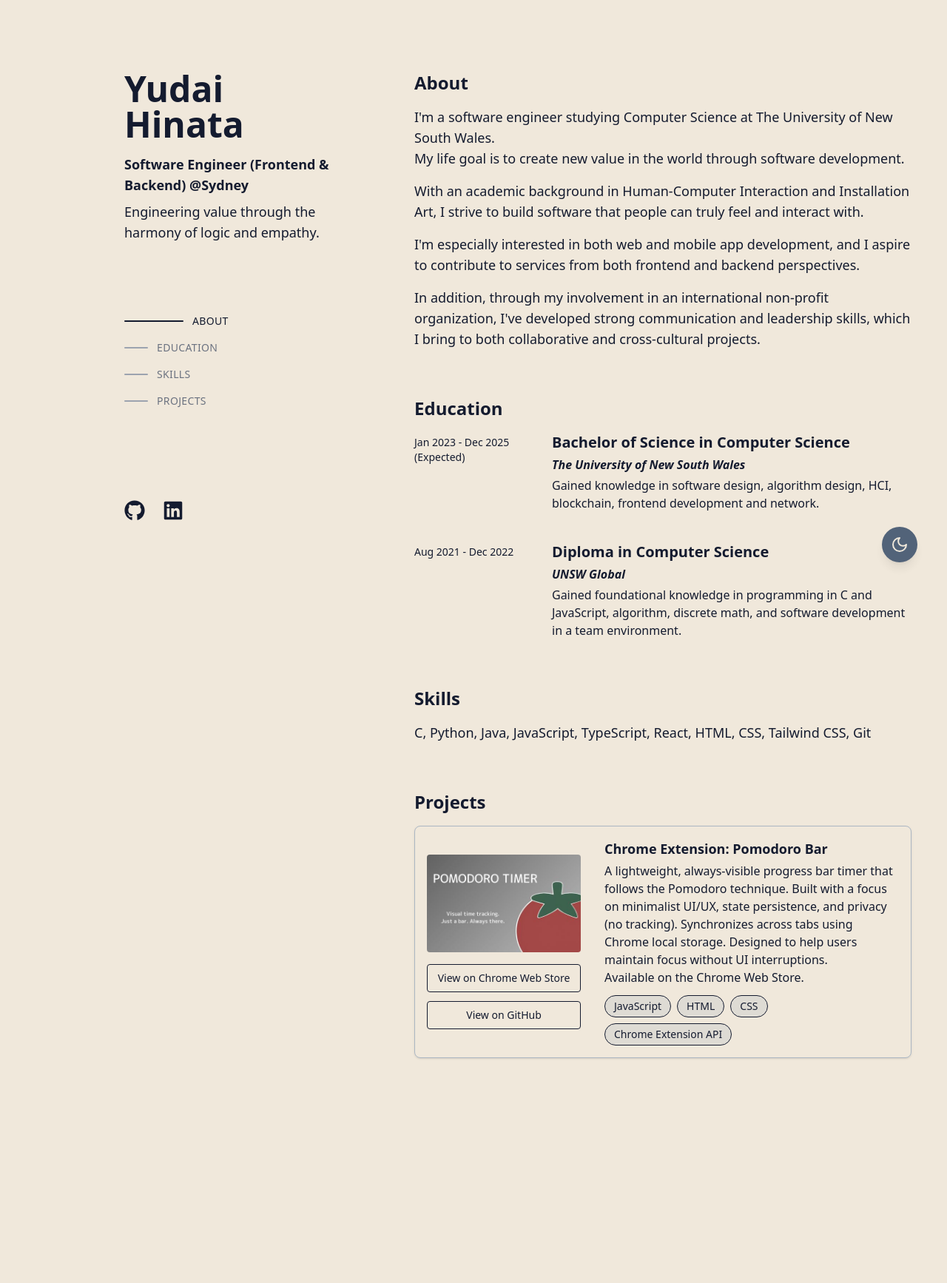
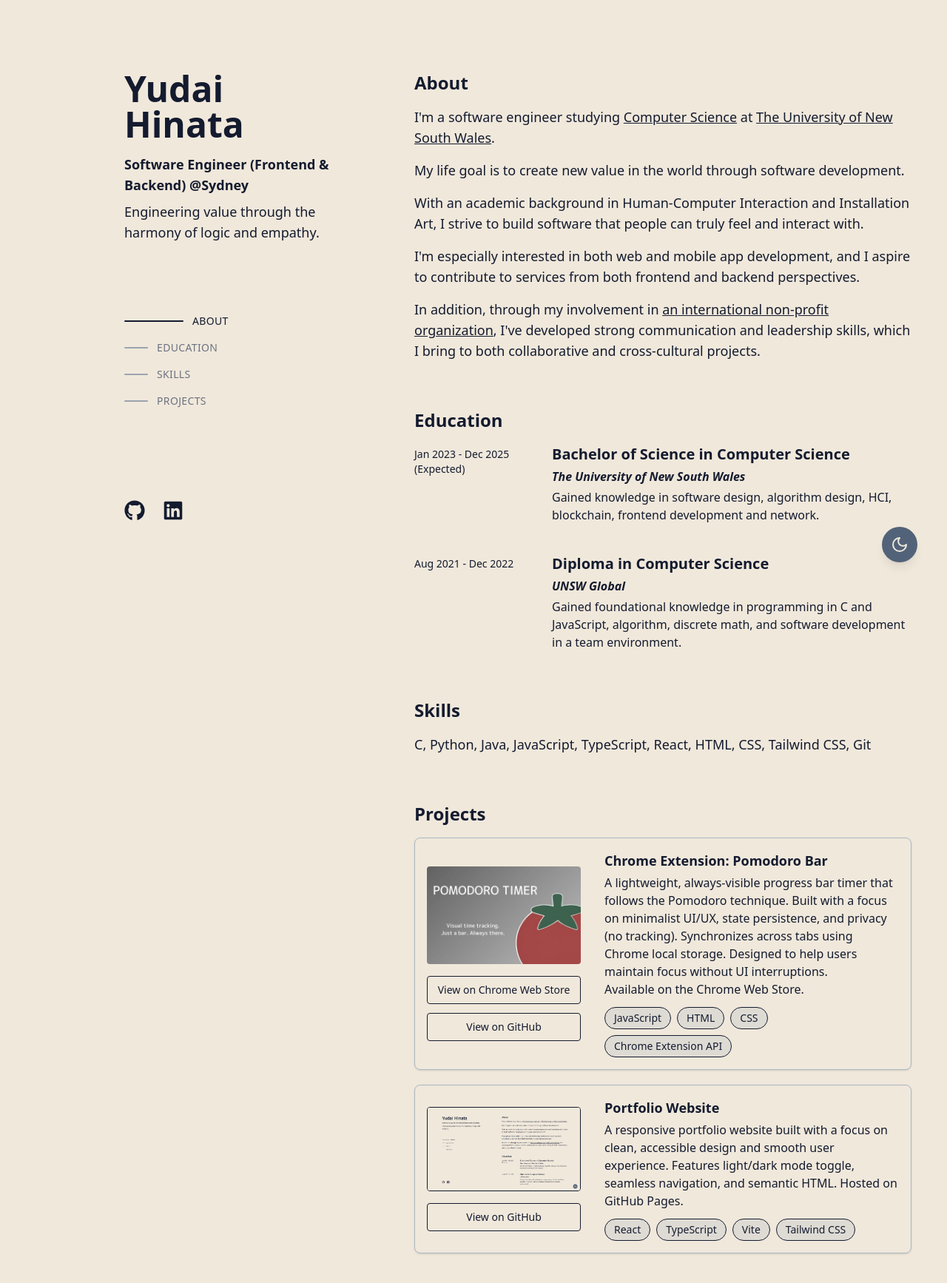
Before and after one commit to udai-h/my-portfolio, a React (Vite) app: page / in a window 1280 px wide. Shown: the top 1734 px of the page at 74% size. Before the commit the page ends 1494 px from the top, so only its background shows below. Built offline with nearby package versions, Linux system fonts and the light colour scheme.

Commit message:
add project and links

```diff
--- a/src/components/About.tsx
+++ b/src/components/About.tsx
@@ -5,9 +5,26 @@ export default function About() {
       className="max-w-3xl mx-auto px-6 xl:pt-24 text-left xl:text-lg text-base"
     >
       <h2 className="xl:text-2xl text-xl font-bold mb-4">About</h2>
-      <p className="text-navy dark:text-beige">
-        I'm a software engineer studying Computer Science at The University of
-        New South Wales.
+      <p className="text-navy dark:text-beige mb-4">
+        I'm a software engineer studying{" "}
+        <a
+          href="https://www.unsw.edu.au/study/undergraduate/bachelor-of-computer-science"
+          target="_blank"
+          rel="noopener noreferrer"
+          className="underline text-navy dark:text-beige"
+        >
+          Computer Science
+        </a>{" "}
+        at{" "}
+        <a
+          href="https://www.unsw.edu.au/"
+          target="_blank"
+          rel="noopener noreferrer"
+          className="underline text-navy dark:text-beige"
+        >
+          The University of New South Wales
+        </a>
+        .
       </p>
       <p className="text-navy dark:text-beige mb-4">
         My life goal is to create new value in the world through software
@@ -24,9 +41,17 @@ export default function About() {
         perspectives.
       </p>
       <p className="text-navy dark:text-beige">
-        In addition, through my involvement in an international non-profit
-        organization, I've developed strong communication and leadership skills,
-        which I bring to both collaborative and cross-cultural projects.
+        In addition, through my involvement in{" "}
+        <a
+          href="https://byebyeplasticbags.org/"
+          target="_blank"
+          rel="noopener noreferrer"
+          className="underline text-navy dark:text-beige"
+        >
+          an international non-profit organization
+        </a>
+        , I've developed strong communication and leadership skills, which I
+        bring to both collaborative and cross-cultural projects.
       </p>
     </section>
   );
--- a/src/components/Projects.tsx
+++ b/src/components/Projects.tsx
@@ -1,4 +1,5 @@
 import pomodoro from "../assets/pomodoro.jpg";
+import portfolio from "../assets/portfolio.png";
 
 export default function Projects() {
   return (
@@ -71,6 +72,58 @@ export default function Projects() {
           </div>
         </div>
       </div>
+
+      <div className="flex flex-col sm:flex-row items-center gap-8 mt-5">
+        <div className="flex flex-col sm:flex-row items-center gap-2 sm:gap-8 p-4 w-full border shadow border-[#486ea0] border-opacity-40 rounded-lg  transition-transform duration-300 overflow-hidden text-inherit group relative">
+          <div className="absolute inset-0 bg-[#486ea0]/5 opacity-0 group-hover:opacity-100 transition-opacity duration-300 z-10 pointer-events-none"></div>
+
+          <h3 className="text-lg font-semibold text-left block sm:hidden z-20">
+            Portfolio Website
+          </h3>
+
+          <div className="relative z-20 w-2/3 sm:w-1/3 flex flex-col items-center">
+            <img
+              src={portfolio}
+              alt="portfolio pic"
+              className="w-full h-auto rounded border border-navy dark:border-beige"
+            />
+
+            <div className="flex flex-wrap justify-center gap-3 mt-4">
+              <a
+                href="https://github.com/udai-h/my-portfolio/tree/main"
+                target="_blank"
+                rel="noopener noreferrer"
+                className="inline-block w-52 text-center px-3 py-2 border border-navy text-navy dark:border-beige dark:text-beige bg-transparent rounded text-sm hover:bg-[#486ea0]/40 transition-colors duration-200"
+              >
+                View on GitHub
+              </a>
+            </div>
+          </div>
+
+          <div className="relative z-20 w-full sm:w-2/3 text-navy dark:text-beige">
+            <h3 className="text-lg font-semibold mb-1 hidden sm:block text-left">
+              Portfolio Website
+            </h3>
+            <p className="text-base">
+              A responsive portfolio website built with a focus on clean,
+              accessible design and smooth user experience. Features light/dark
+              mode toggle, seamless navigation, and semantic HTML. Hosted on
+              GitHub Pages.
+            </p>
+
+            <div className="flex flex-wrap gap-2 mt-3">
+              {["React", "TypeScript", "Vite", "Tailwind CSS"].map((tech) => (
+                <span
+                  key={tech}
+                  className="px-3 py-1 border border-navy text-navy dark:border-beige dark:text-beige bg-[#486ea0]/10 dark:bg-[#486ea0]/30 rounded-full text-sm"
+                >
+                  {tech}
+                </span>
+              ))}
+            </div>
+          </div>
+        </div>
+      </div>
     </section>
   );
 }
```
Also changed, not shown: src/assets/portfolio.png (added).
